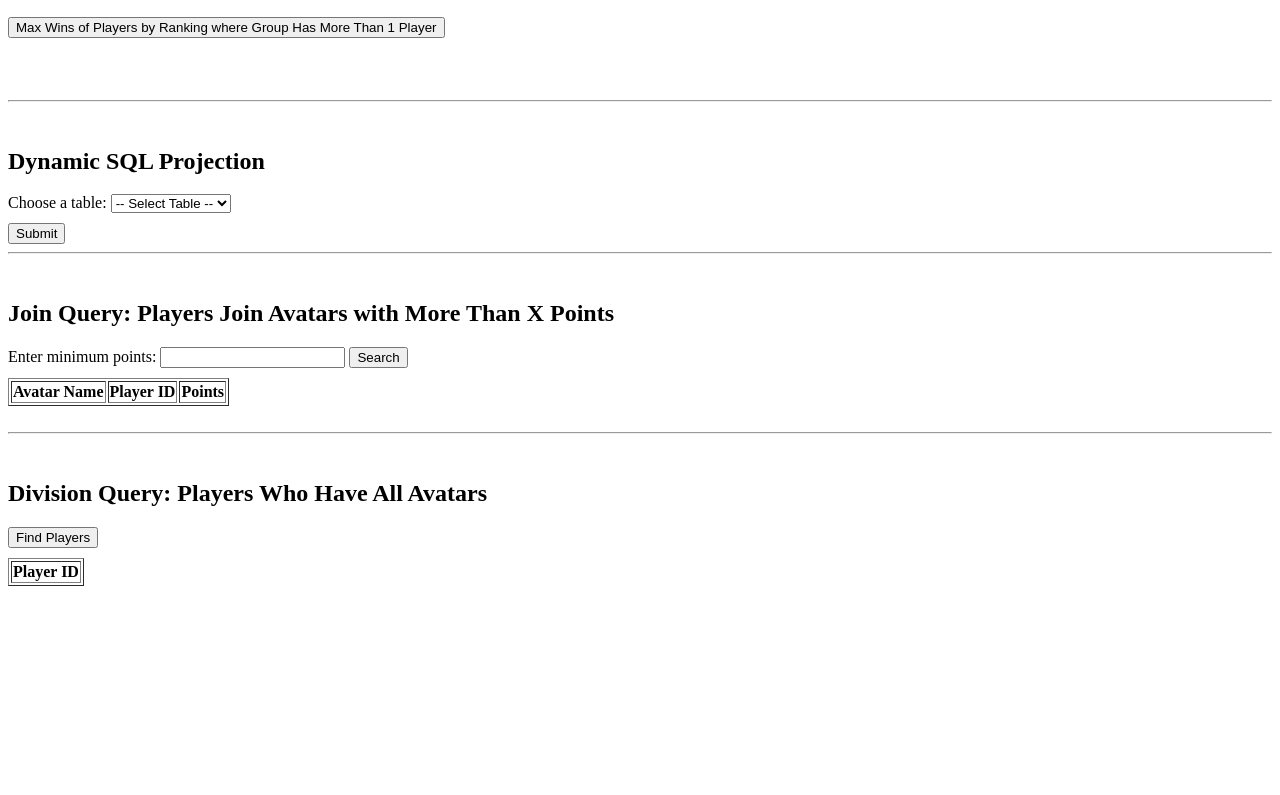
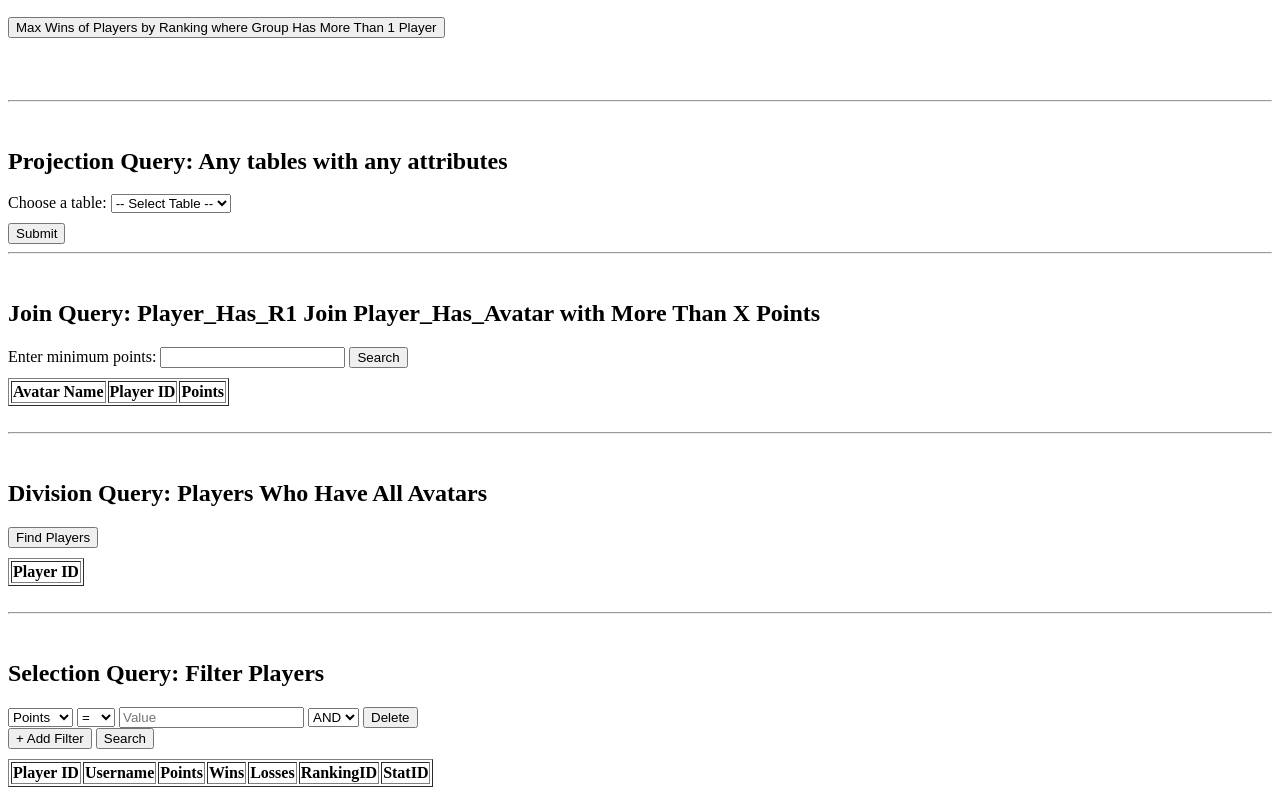
Before and after one commit to sgg34/Game-Data-Management-System, a website: page CPSC304_Node_Project-main/public/index.html in a window 1280 px wide. Shown: the part 2686-3481 px from the top of the page. Before the commit the page ends 3280 px from the top, so only its background shows below. Drawn offline with Linux system fonts and the light colour scheme; no server answers.

Commit message:
implemented Selection Query

```diff
--- a/CPSC304_Node_Project-main/public/index.html
+++ b/CPSC304_Node_Project-main/public/index.html
@@ -181,7 +181,7 @@
 
 <br><hr><br> <!-- ========================================================================= -->
 
-    <h2>Dynamic SQL Projection</h2>
+    <h2>Projection Query: Any tables with any attributes</h2>
 
     <!-- Table selector -->
     <label for="tableSelect">Choose a table:</label>
@@ -205,7 +205,7 @@
 
     <br><hr><br> <!-- ========================================================================= -->
 
-    <h2>Join Query: Players Join Avatars with More Than X Points</h2>
+    <h2>Join Query: Player_Has_R1 Join Player_Has_Avatar with More Than X Points</h2>
     <label for="minPointsInput">Enter minimum points:</label>
     <input type="number" id="minPointsInput" />
     <button onclick="runJoinQuery()">Search</button>
@@ -235,7 +235,54 @@
         <tbody></tbody>
     </table>
 
+    <br><hr><br> <!-- ========================================================================= -->
+    <h2>Selection Query: Filter Players</h2>
 
+    <div id="filters">
+        <div class="filter">
+            <select class="attribute">
+                <option value="Points">Points</option>
+                <option value="Wins">Wins</option>
+                <option value="Losses">Losses</option>
+            </select>
+
+            <select class="operator">
+                <option value="=">=</option>
+                <option value="!=">!=</option>
+                <option value=">">&gt;</option>
+                <option value=">=">&gt;=</option>
+                <option value="<">&lt;</option>
+                <option value="<=">&lt;=</option>
+            </select>
+
+            <input type="number" class="value" placeholder="Value" />
+
+            <select class="logical">
+                <option value="AND">AND</option>
+                <option value="OR">OR</option>
+            </select>
+
+            <button class="remove-filter" onclick="removeFilter(this)">Delete</button>
+        </div>
+    </div>
+
+    <button onclick="addFilter()">+ Add Filter</button>
+    <button onclick="runSelectionQuery()">Search</button>
+
+    <table id="selectionResultsTable" border="1" style="margin-top: 10px;">
+        <thead>
+            <tr>
+                <th>Player ID</th>
+                <th>Username</th>
+                <th>Points</th>
+                <th>Wins</th>
+                <th>Losses</th>
+                <th>RankingID</th>
+                <th>StatID</th>
+            </tr>
+        </thead>
+        <tbody></tbody>
+    </table>
 
 
     <!-- ===================================================================================== -->
--- a/CPSC304_Node_Project-main/public/scripts.js
+++ b/CPSC304_Node_Project-main/public/scripts.js
@@ -545,7 +545,88 @@ async function runDivisionQuery() {
 }
 
 
+// Selection Query
+function addFilter() {
+    const filtersDiv = document.getElementById('filters');
+    const newFilter = filtersDiv.firstElementChild.cloneNode(true);
 
+    // Reset values
+    newFilter.querySelector('.value').value = '';
+
+    // Reattach remove button handler
+    newFilter.querySelector('.remove-filter').onclick = function () {
+        removeFilter(this);
+    };
+
+    filtersDiv.appendChild(newFilter);
+}
+
+async function runSelectionQuery() {
+    const filters = Array.from(document.querySelectorAll('#filters .filter'));
+    const conditions = [];
+
+    for (const filter of filters) {
+        const attr = filter.querySelector('.attribute').value;
+        const op = filter.querySelector('.operator').value;
+        const val = filter.querySelector('.value').value;
+        const logic = filter.querySelector('.logical').value;
+
+        if (!val) continue;
+
+        conditions.push({ attr, op, val, logic });
+    }
+
+    if (conditions.length === 0) {
+        alert('Please enter at least one condition.');
+        return;
+    }
+
+    try {
+        const response = await fetch('/selectionQuery', {
+            method: 'POST',
+            headers: { 'Content-Type': 'application/json' },
+            body: JSON.stringify({ conditions })
+        });
+
+        const data = await response.json();
+        const tbody = document.querySelector('#selectionResultsTable tbody');
+        tbody.innerHTML = '';
+
+        if (data.length === 0) {
+            tbody.innerHTML = '<tr><td colspan="7">No results found.</td></tr>';
+            return;
+        }
+
+        data.forEach(row => {
+            const tr = document.createElement('tr');
+            tr.innerHTML = `
+                <td>${row.PLAYERID}</td>
+                <td>${row.USERNAME}</td>
+                <td>${row.POINTS}</td>
+                <td>${row.WINS}</td>
+                <td>${row.LOSSES}</td>
+                <td>${row.RANKINGID}</td>
+                <td>${row.STATID}</td>
+            `;
+            tbody.appendChild(tr);
+        });
+    } catch (err) {
+        console.error('Error in selection query:', err);
+        alert('Something went wrong while filtering.');
+    }
+}
+
+function removeFilter(button) {
+    const filter = button.parentElement;
+    const filtersDiv = document.getElementById('filters');
+
+    // Only remove if there's more than one filter
+    if (filtersDiv.children.length > 1) {
+        filtersDiv.removeChild(filter);
+    } else {
+        alert("At least one filter row is required.");
+    }
+}
 
 // ---------------------------------------------------------------
 // Initializes the webpage functionalities.
```
Also changed, not shown: CPSC304_Node_Project-main/appController.js (+13 -0 lines), CPSC304_Node_Project-main/appService.js (+38 -1 lines).
